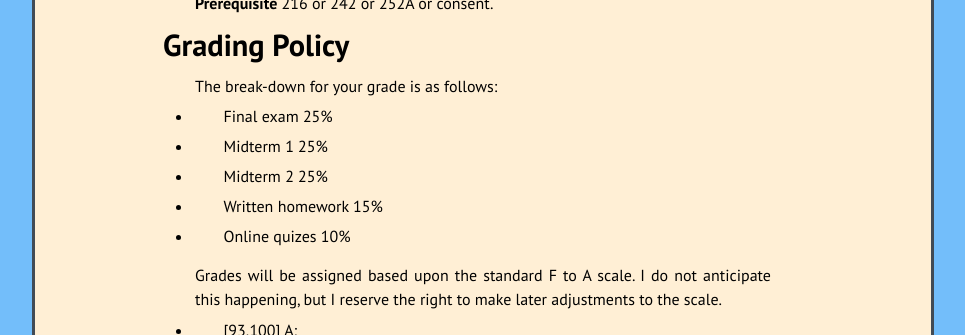
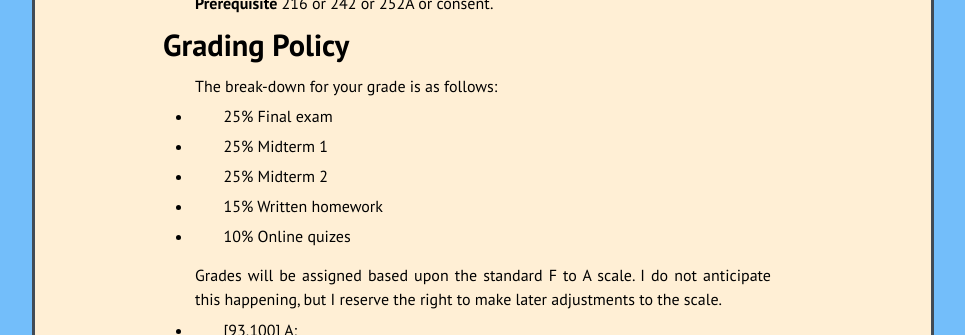
Before and after one commit to kamerynjw/kamerynjw.github.io, a Jekyll site: the page built from teaching/2020/math372/syllabus.md, in a window 1280 px wide and 900 px high, scrolled down 451 px. Shown: the part 154-489 px from the top of the window, without its empty margins (157-1122 px from the left). Built offline with Jekyll 4.4.1, drawn with Linux system fonts in a browser that asks for light colours; nearby versions of some CDN libraries.

Commit message:
formatting blah

```diff
--- a/teaching/2020/math372/syllabus.md
+++ b/teaching/2020/math372/syllabus.md
@@ -34,15 +34,15 @@ Grading Policy
 
 The break-down for your grade is as follows:
 
-* Final exam 25%
+* 25% Final exam
 
-* Midterm 1 25%
+* 25% Midterm 1
 
-* Midterm 2 25%
+* 25% Midterm 2
 
-* Written homework 15%
+* 15% Written homework
 
-* Online quizes 10%
+* 10% Online quizes
 
 Grades will be assigned based upon the standard F to A scale. I do not anticipate this happening, but I reserve the right to make later adjustments to the scale.
 
```
